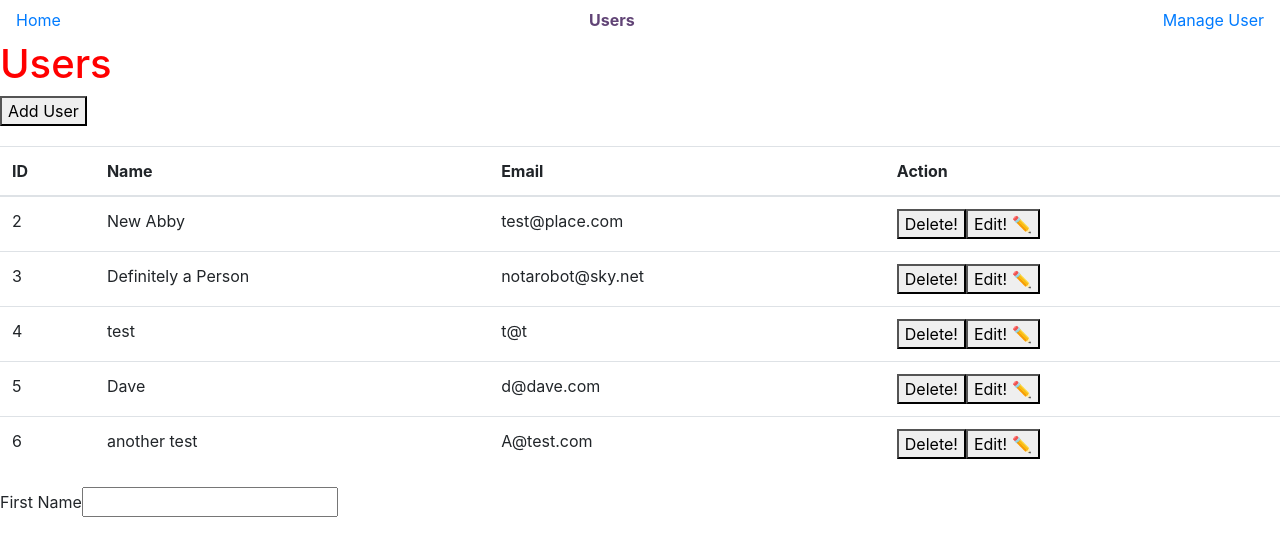
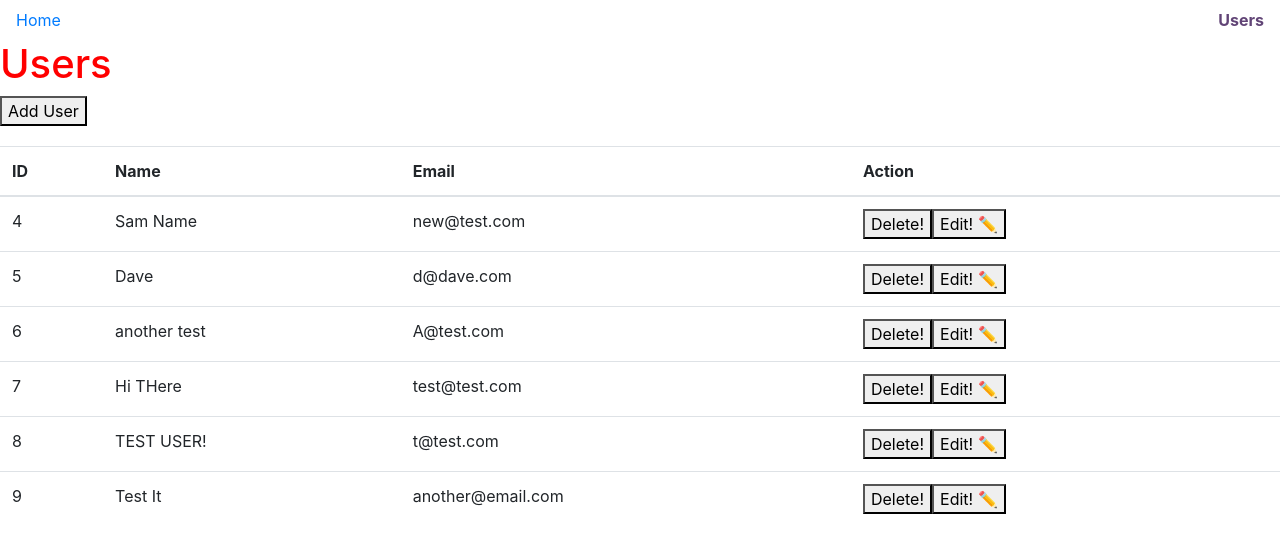
Before and after one commit to AsmodeusXI/athena-wat, a React (Create React App) app: page /users in a window 1280 px wide. Shown: the top 556 px of the page. Built offline with nearby package versions, Linux system fonts and the light colour scheme; data requests are answered from the project's data file.

Commit message:
feat: day 3 morning, edit and raise state

```diff
--- a/db.json
+++ b/db.json
@@ -1,18 +1,8 @@
 {
   "users": [
     {
-      "id": 2,
-      "name": "New Abby",
-      "email": "test@place.com"
-    },
-    {
-      "id": 3,
-      "name": "Definitely a Person",
-      "email": "notarobot@sky.net"
-    },
-    {
-      "name": "test",
-      "email": "t@t",
+      "name": "Sam Name",
+      "email": "new@test.com",
       "id": 4
     },
     {
@@ -24,6 +14,21 @@
       "name": "another test",
       "email": "A@test.com",
       "id": 6
+    },
+    {
+      "name": "Hi THere",
+      "email": "test@test.com",
+      "id": 7
+    },
+    {
+      "name": "TEST USER!",
+      "email": "t@test.com",
+      "id": 8
+    },
+    {
+      "name": "Test It",
+      "email": "another@email.com",
+      "id": 9
     }
   ]
 }
--- a/src/App.js
+++ b/src/App.js
@@ -1,18 +1,55 @@
-import React from "react";
+import React, { useState, useEffect } from "react";
 import Home from "./Home";
 import Users from "./Users";
 import Nav from "./Nav";
 import ManageUser from "./ManageUser";
+import { getUsers, deleteUser } from "./api/userApi";
 import { Route } from "react-router-dom";
 
 function App() {
+  // STATE! If it renders, redraw the state!
+  const [users, setUsers] = useState([]);
+
+  // useEffect - Used after the component is rendered (every time)
+  // "runs by default after every render"
+  // deps: a list of reasons that useEffect would run again
+  //    runs once at the beginning, but no more if deps: []
+  useEffect(() => {
+    // any data that when it changes we want to rerun.
+    getUsers().then(_users => setUsers(_users));
+  }, []);
+
+  function handleDelete(userId) {
+    // Update state so we know to re-render!
+    deleteUser(userId).then(() => {
+      setUsers(users.filter(user => user.id !== userId));
+    });
+    // State doesn't update YET; it's queued.
+    // setState batches state updates for performance reasons.
+  }
+
+  function submitUser(savedUser) {
+    const reducedUsers = users.filter(user => user.id !== savedUser.id);
+    setUsers([...reducedUsers, savedUser]);
+  }
+
   return (
     <>
       <Nav />
       <Route path="/" component={Home} exact />
-      <Route path="/users" component={Users} />
+      <Route
+        path="/users"
+        render={reactRouterProps => {
+          return <Users users={users} handleDelete={handleDelete} />;
+        }}
+      />
       {/* Route placeholder that is optional; no need for repetition! */}
-      <Route path="/user/:userId?" component={ManageUser} />
+      <Route
+        path="/user/:userId?"
+        render={reactRouterProps => {
+          return <ManageUser users={users} submitUser={submitUser} />;
+        }}
+      />
     </>
   );
 }
--- a/src/ManageUser.js
+++ b/src/ManageUser.js
@@ -1,11 +1,13 @@
 import React, { useEffect } from "react";
-import { postUser, getUser, putUser } from "./api/userApi";
+import PropTypes from "prop-types";
 import { Redirect, useRouteMatch } from "react-router-dom";
 import Input from "./Input";
+import { putUser, postUser } from "./api/userApi";
 
 // ANY function at the root of a File with React imported is
 // a React component!
-function ManageUser() {
+function ManageUser(props) {
+  const { users, submitUser } = props;
   // Hooks always start with the word "use" and can only be called in a React component.
   // Contains info about the matching URL.
   const match = useRouteMatch();
@@ -19,15 +21,15 @@ function ManageUser() {
 
   useEffect(() => {
     if (userId) {
-      getUser(userId).then(existingUser => {
-        setUser(existingUser);
-      });
+      const editUser = users.find(user => user.id === parseInt(userId));
+      setUser(editUser);
     }
-  }, [userId]); // If userId changes, we definitely want to re-render.
+  }, [userId, users]); // If userId changes, we definitely want to re-render.
 
   async function handleSubmit(event) {
     event.preventDefault(); // Stop browser from posting back.
-    userId ? await putUser(user) : await postUser(user);
+    const savedUser = userId ? await putUser(user) : await postUser(user);
+    submitUser(savedUser);
     setIsSaved(true);
   }
 
@@ -59,10 +61,15 @@ function ManageUser() {
           value={user.email}
         />
         {/* Don't use onClick for form submit because keyboard users won't click. */}
-        <input type="submit" value="Add User" />
+        <input type="submit" value={userId ? "Edit User" : "Add User"} />
       </form>
     </>
   );
 }
 
+ManageUser.propTypes = {
+  users: PropTypes.array.isRequired,
+  submitUser: PropTypes.func.isRequired
+};
+
 export default ManageUser;
--- a/src/Nav.js
+++ b/src/Nav.js
@@ -14,9 +14,6 @@ function Nav() {
       <NavLink to="/users" activeStyle={activeStyle}>
         Users
       </NavLink>
-      <NavLink to="/user" activeStyle={activeStyle}>
-        Manage User
-      </NavLink>
     </nav>
   );
 }
--- a/src/Users.js
+++ b/src/Users.js
@@ -1,31 +1,9 @@
-import React, { useState, useEffect } from "react";
-import { getUsers, deleteUser } from "./api/userApi";
+import React from "react";
+import PropTypes from "prop-types";
 import { Link } from "react-router-dom";
 
-function Users() {
-  // STATE! If it renders, redraw the state!
-  const [users, setUsers] = useState([]);
-
-  // useEffect - Used after the component is rendered (every time)
-  // "runs by default after every render"
-  // deps: a list of reasons that useEffect would run again
-  //    runs once at the beginning, but no more if deps: []
-  useEffect(() => {
-    // any data that when it changes we want to rerun.
-    getUsers().then(_users => setUsers(_users));
-  }, []);
-
-  const headers = ["ID", "Name", "Email", "Action"];
-
-  function handleDelete(userId) {
-    // Update state so we know to re-render!
-    deleteUser(userId).then(() => {
-      setUsers(users.filter(user => user.id !== userId));
-    });
-    // State doesn't update YET; it's queued.
-    // setState batches state updates for performance reasons.
-  }
-
+function Users(props) {
+  const { users, handleDelete } = props;
   return (
     <>
       {/* JSX style objects (like CSS, but with Camel-Case in an object) */}
@@ -36,7 +14,7 @@ function Users() {
       <table className="table" style={{ marginTop: "20px" }}>
         <thead>
           <tr>
-            {headers.map(header => (
+            {["ID", "Name", "Email", "Action"].map(header => (
               <th key={header}>{header}</th>
             ))}
           </tr>
@@ -73,10 +51,13 @@ function Users() {
           </li>
         ))}
         </ul> */}
-      <label htmlFor="firstname">First Name</label>
-      <input id="firstname"></input>
     </>
   );
 }
 
+Users.propTypes = {
+  users: PropTypes.array.isRequired,
+  handleDelete: PropTypes.func.isRequired
+};
+
 export default Users;
```
